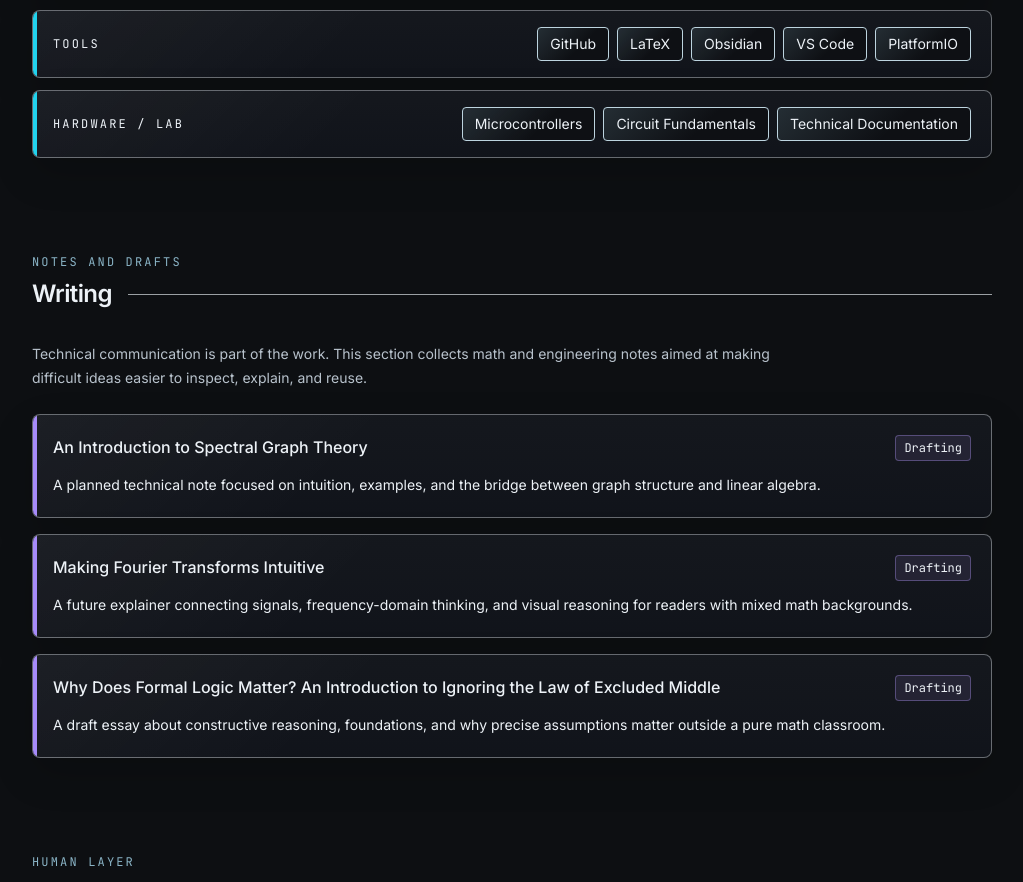
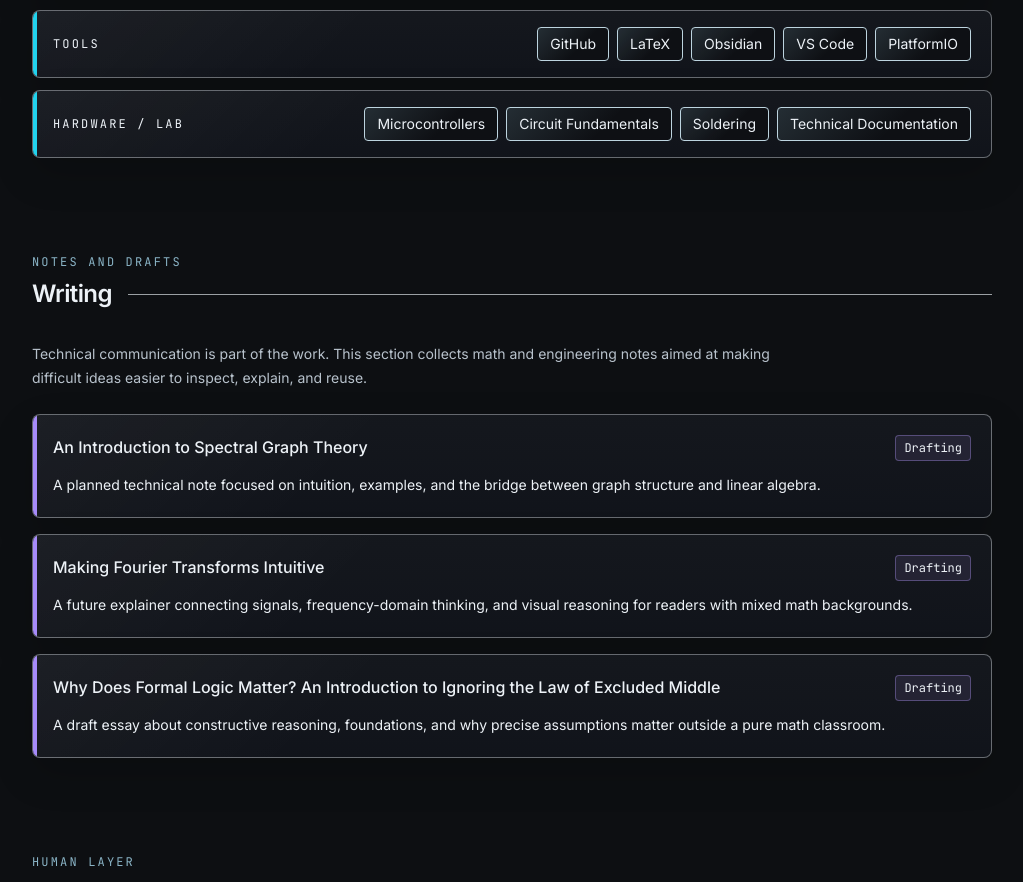
Before and after one commit to jtlutz190/Jacksons-website, a Next.js app: page / in a window 1280 px wide. Shown: the part 2119-3001 px from the top of the page, without its empty margins (128-1151 px from the left). Built offline with nearby package versions, Linux system fonts and the light colour scheme.

Commit message:
Add soldering skill

```diff
--- a/components/Skills.tsx
+++ b/components/Skills.tsx
@@ -25,7 +25,12 @@ const skillGroups = [
   },
   {
     title: "Hardware / lab",
-    skills: ["Microcontrollers", "Circuit Fundamentals", "Technical Documentation"],
+    skills: [
+      "Microcontrollers",
+      "Circuit Fundamentals",
+      "Soldering",
+      "Technical Documentation",
+    ],
     accentClass: "card-cyan",
   },
 ];
```
